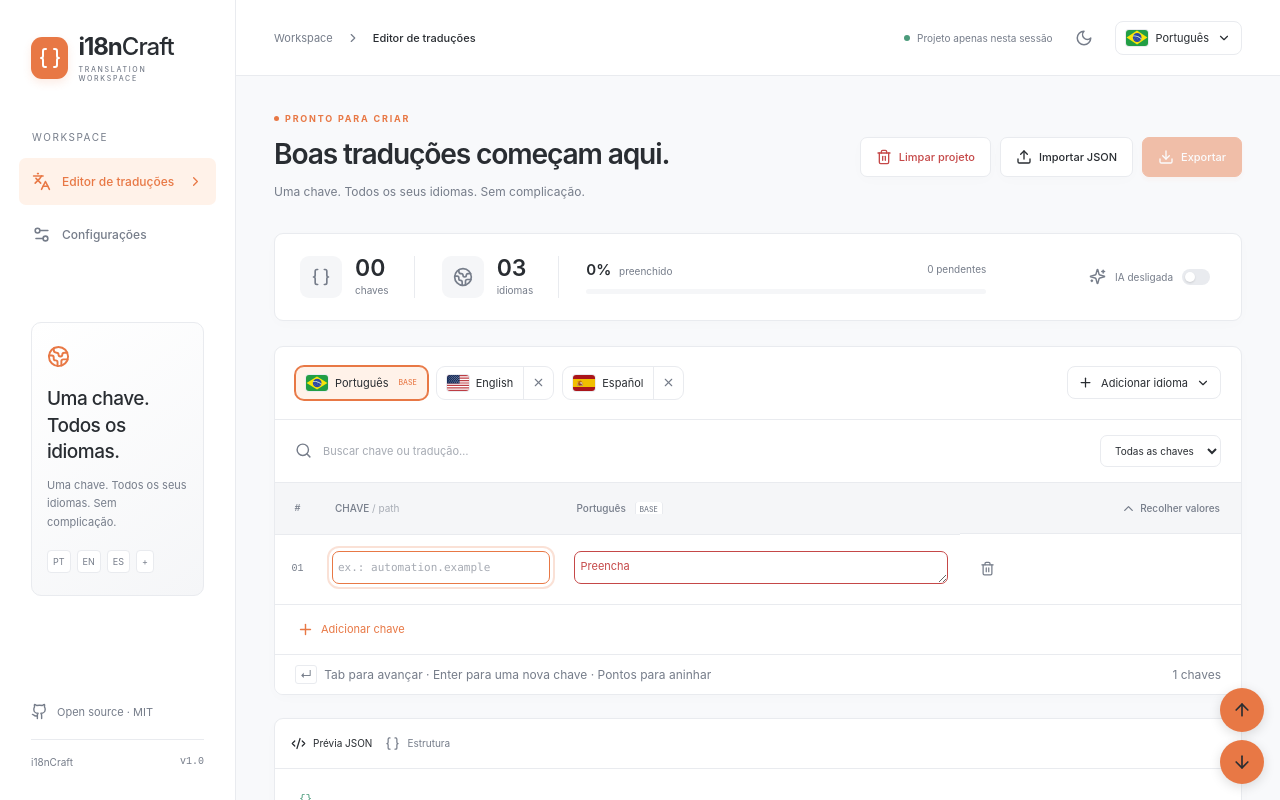
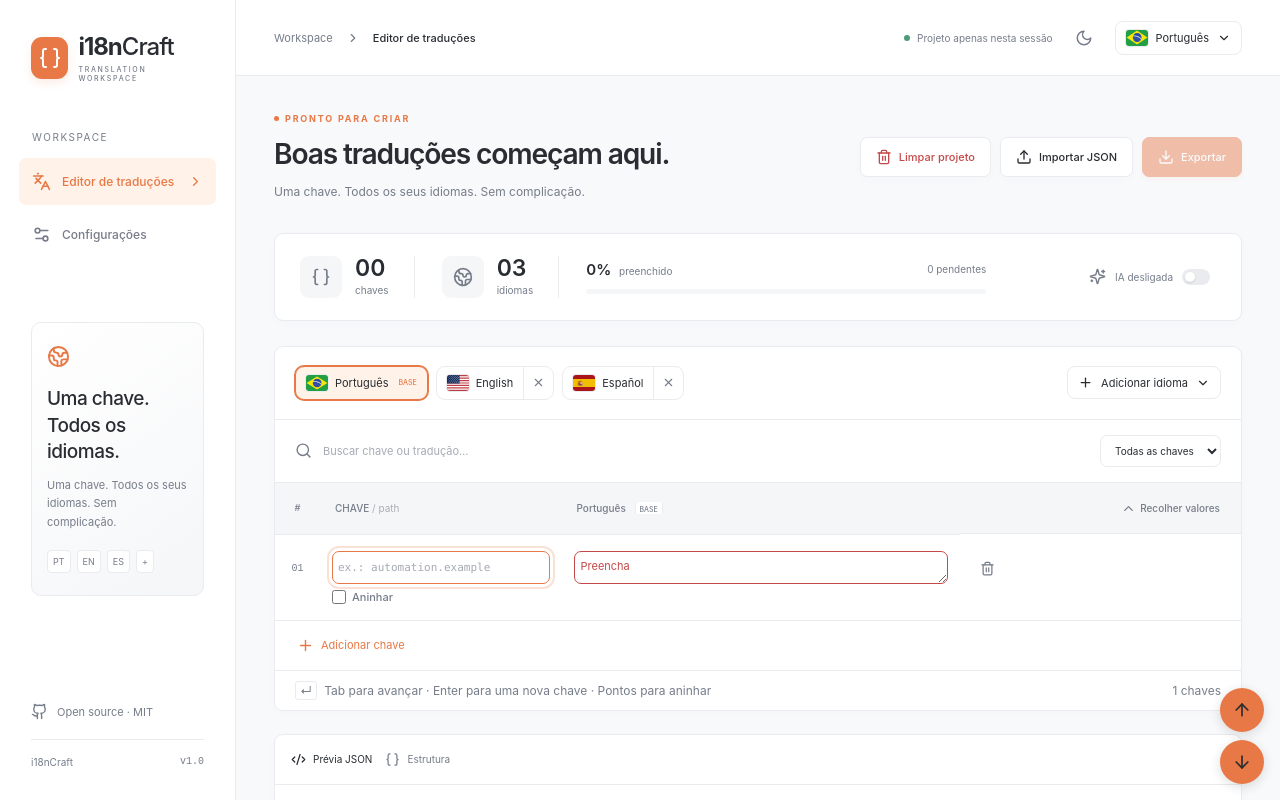
Before and after one commit to Willyanlz/i18n-craft, a React (Vite) app: page / in a window 1280 px wide. Both pictures are taken after typing "Sample" into the empty fields and a click on the button "Adicionar chave". Shown: the top 800 px of the page. Built offline with nearby package versions, Linux system fonts and the light colour scheme.

Commit message:
Add per-key nesting checkbox with literal key editing

```diff
--- a/src/components/TranslationEditor.tsx
+++ b/src/components/TranslationEditor.tsx
@@ -13,6 +13,7 @@ import {
 import { type KeyboardEvent, useState } from 'react';
 import { langName, languages, tokensMatch, valueType, type Entry } from '../core';
 import { flagFor } from '../flags';
+import { editKey, isNestedKey, keyLabel } from '../json-format';
 import { type Locale, type MessageKey } from '../i18n';
 import type { Suggestion, Suggestions, Translate } from '../types';
 
@@ -232,11 +233,24 @@ export function TranslationEditor({
                       id={`key-${entry.id}`}
                       aria-label={`${t('key')} ${index + 1}`}
                       className="key-input"
-                      value={entry.key}
+                      value={keyLabel(entry)}
                       placeholder={t('keyPlaceholder')}
-                      onChange={(event) => updateEntry(entry.id, { key: event.target.value })}
+                      onChange={(event) =>
+                        updateEntry(entry.id, editKey(event.target.value, isNestedKey(entry)))
+                      }
                       onKeyDown={(event) => onCellKey(event, false)}
                     />
+                    <label className="nesting-toggle" title={t('nestingHelp')}>
+                      <input
+                        type="checkbox"
+                        checked={isNestedKey(entry)}
+                        aria-label={`${t('nesting')} ${index + 1}`}
+                        onChange={(event) =>
+                          updateEntry(entry.id, editKey(keyLabel(entry), event.target.checked))
+                        }
+                      />
+                      {t('nesting')}
+                    </label>
                     {errors.has(entry.id) && (
                       <span className="field-error">{t(errors.get(entry.id) as MessageKey)}</span>
                     )}
--- a/src/core.ts
+++ b/src/core.ts
@@ -22,6 +22,7 @@ export type Entry = {
   key: string;
   values: Record<string, string>;
   types?: Record<string, ValueType>;
+  nested?: boolean;
 };
 export const newEntry = (): Entry => ({ id: crypto.randomUUID(), key: '', values: {} });
 export function parseJsonInput(raw: string): unknown {
--- a/src/i18n.ts
+++ b/src/i18n.ts
@@ -1,5 +1,8 @@
 export const messages = {
   pt: {
+    nesting: 'Aninhar',
+    nestingHelp:
+      'Marcado: a.b cria um objeto aninhado. Desmarcado: preserva a.b como uma chave literal.',
     scrollTop: 'Ir ao início da página',
     scrollBottom: 'Ir ao fim da página',
     oneKey: 'Uma chave.',
@@ -121,6 +124,8 @@ export const messages = {
     tokenLabel: 'Variáveis ou tags diferentes do texto base',
   },
   en: {
+    nesting: 'Nest key',
+    nestingHelp: 'Checked: a.b creates a nested object. Unchecked: keeps a.b as a literal key.',
     scrollTop: 'Go to top of page',
     scrollBottom: 'Go to bottom of page',
     oneKey: 'One key.',
@@ -238,6 +243,9 @@ export const messages = {
     tokenLabel: 'Variables or tags differ from base text',
   },
   es: {
+    nesting: 'Anidar',
+    nestingHelp:
+      'Marcado: a.b crea un objeto anidado. Desmarcado: conserva a.b como clave literal.',
     scrollTop: 'Ir al inicio de la página',
     scrollBottom: 'Ir al final de la página',
     oneKey: 'Una clave.',
--- a/src/json-format.ts
+++ b/src/json-format.ts
@@ -45,6 +45,29 @@ export function parsePath(key: string): Path {
 
 export function valueType(entry: Entry, lang: string): ValueType {
   return entry.types?.[lang] ?? 'string';
+}
+
+export function isNestedKey(entry: Entry): boolean {
+  if (entry.nested !== undefined) return entry.nested;
+  try {
+    const path = parsePath(entry.key);
+    return path.length > 1 || typeof path[0] === 'number';
+  } catch {
+    return !!entry.key;
+  }
+}
+
+export function keyLabel(entry: Entry): string {
+  if (isNestedKey(entry)) return entry.key;
+  try {
+    return String(parsePath(entry.key)[0]);
+  } catch {
+    return entry.key;
+  }
+}
+
+export function editKey(text: string, nested: boolean): Pick<Entry, 'key' | 'nested'> {
+  return { key: nested || !text ? text : formatPath([text]), nested };
 }
 
 function readValue(entry: Entry, lang: string): unknown {
--- a/src/project-session.ts
+++ b/src/project-session.ts
@@ -45,6 +45,7 @@ export function readProjectSession(): ProjectSession {
           !entry ||
           typeof entry.id !== 'string' ||
           typeof entry.key !== 'string' ||
+          (entry.nested !== undefined && typeof entry.nested !== 'boolean') ||
           !entry.values ||
           typeof entry.values !== 'object' ||
           Array.isArray(entry.values) ||
@@ -62,11 +63,12 @@ export function readProjectSession(): ProjectSession {
     if (new Set(saved.entries.map((entry: Entry) => entry.id)).size !== saved.entries.length)
       return empty;
     return {
-      entries: saved.entries.map(({ id, key, values, types }: Entry) => ({
+      entries: saved.entries.map(({ id, key, values, types, nested }: Entry) => ({
         id,
         key,
         values,
         ...(types ? { types } : {}),
+        ...(nested !== undefined ? { nested } : {}),
       })),
       selected: [...new Set<string>(saved.selected)],
     };
@@ -82,11 +84,12 @@ export function saveProjectSession(project: ProjectSession) {
       PROJECT_SESSION_KEY,
       JSON.stringify({
         version: 1,
-        entries: project.entries.map(({ id, key, values, types }) => ({
+        entries: project.entries.map(({ id, key, values, types, nested }) => ({
           id,
           key,
           values,
           ...(types ? { types } : {}),
+          ...(nested !== undefined ? { nested } : {}),
         })),
         selected: project.selected,
       }),
--- a/src/styles/editor.css
+++ b/src/styles/editor.css
@@ -450,6 +450,22 @@ td.row-number {
   min-width: 220px;
   width: 25%;
 }
+.nesting-toggle {
+  display: flex;
+  flex-direction: row;
+  align-items: center;
+  gap: 6px;
+  margin-top: 6px;
+  color: var(--muted);
+  font-size: 11px;
+  cursor: pointer;
+}
+.nesting-toggle input {
+  width: 14px;
+  height: 14px;
+  margin: 0;
+  accent-color: var(--accent);
+}
 .key-cell > input {
   font-family: ui-monospace, SFMono-Regular, Consolas, monospace;
   font-size: 11px;
```
Also changed, not shown: 2 other files (tests, documents, lock files or other folders).
